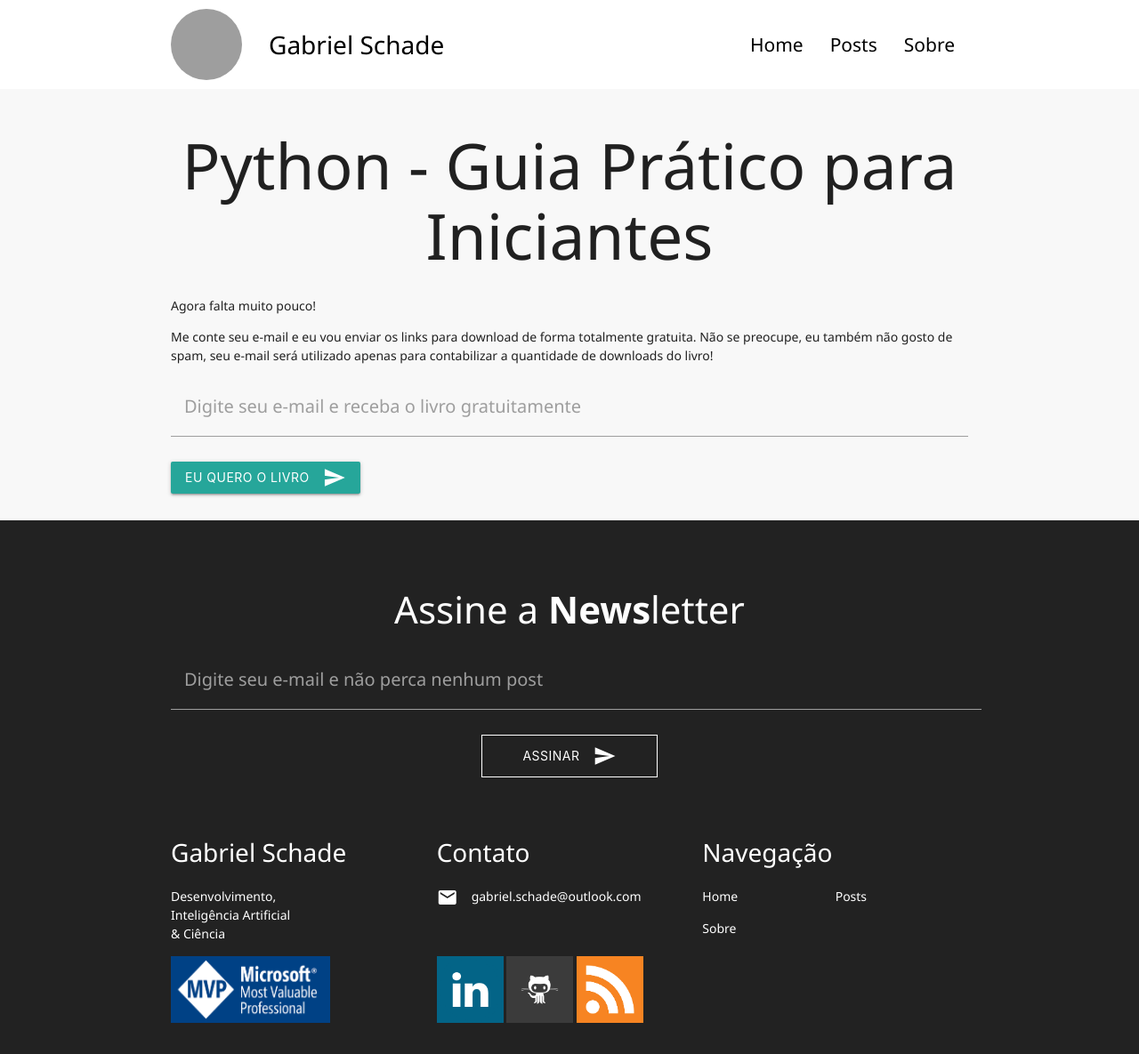
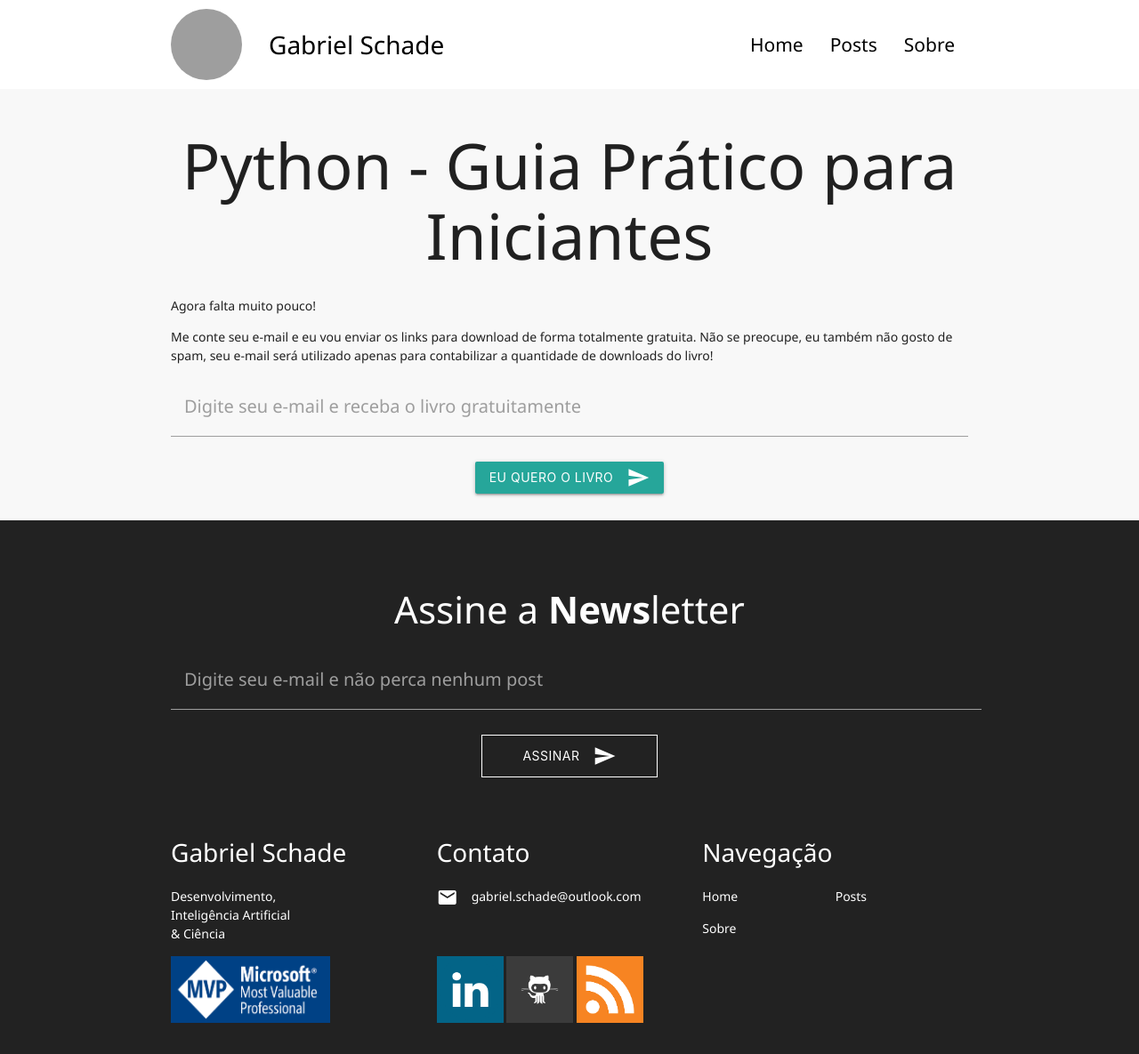
Before and after one commit to gabrielschade/gabrielschade.github.io, a Jekyll site: the page built from livros/python-guia-pratico.md, in a window 1280 px wide and 1185 px high. Shown: the whole window at 89% size. Built offline with Jekyll 4.4.1, drawn with Linux system fonts in a browser that asks for light colours; nearby versions of some CDN libraries; comment, search, counter and statistics services are not loaded; grey boxes are pictures that could not be loaded.

Commit message:
Atualização página de livro de Python

```diff
--- a/livros/python-guia-pratico.md
+++ b/livros/python-guia-pratico.md
@@ -9,7 +9,7 @@ Agora falta muito pouco!
 
 Me conte seu e-mail e eu vou enviar os links para download de forma totalmente gratuita. Não se preocupe, eu também não gosto de spam, seu e-mail será utilizado apenas para contabilizar a quantidade de downloads do livro!
 
-<div id="mc_embed_signup" style="margin-bottom:30px;">
+<div id="mc_embed_signup" class="py" style="margin-bottom:30px;">
 <form action="https://github.us17.list-manage.com/subscribe/post?u=9ff976dcad7d8f56f77e758cf&amp;id=34460ad2ba" method="post" id="mc-embedded-subscribe-form" name="mc-embedded-subscribe-form" class="validate" target="_blank" novalidate>
     <div id="mc_embed_signup_scroll">
         <div class="input-field col s12">
@@ -19,7 +19,7 @@ Me conte seu e-mail e eu vou enviar os links para download de forma totalmente g
     </div>
     <!-- real people should not fill this in and expect good things - do not remove this or risk form bot signups-->
     <div style="position: absolute; left: -5000px;" aria-hidden="true"><input type="text" name="b_9ff976dcad7d8f56f77e758cf_34460ad2ba" tabindex="-1" value=""></div>
-    <div class="clear">
+    <div class="clear center">
             <button class="btn waves-effect waves-light" type="submit" value="Subscribe" name="subscribe" id="mc-embedded-subscribe">
                 Eu quero o livro
                     <i class="material-icons right">send</i>
```
Also changed, not shown: index.md (line endings or trailing spaces).
